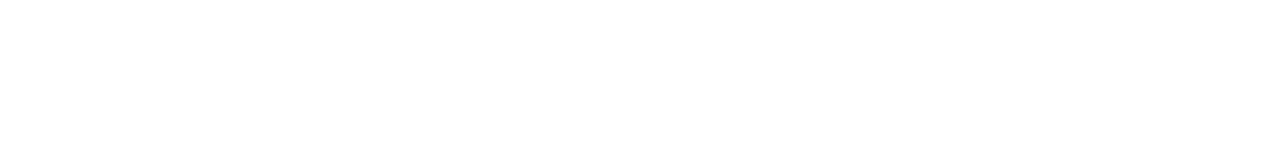
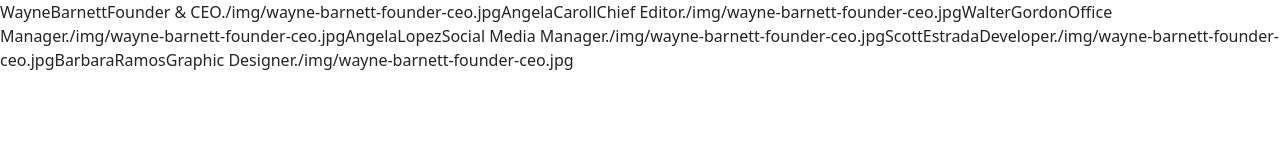
Before and after one commit to PinoGabriel/js-our-team, a plain HTML site: page index.html in a window 1280 px wide. Drawn offline with nearby package versions, Linux system fonts and the light colour scheme.

Commit message:
feat: added dom

```diff
--- a/js/main.js
+++ b/js/main.js
@@ -51,11 +51,11 @@ key(list);
 
 // STAMPRAE SU CONSOLE PER OGNI MEMBRO LE INFORMAIZONI
 function key(elemento) {
-
+    const msg = document.getElementById("msg")
     for (let i = 0; i < elemento.length; i++) {
 
         for (let chiave in elemento[i]) {
-            console.log(chiave, elemento[i][chiave]);
+            msg.innerHTML += (chiave, elemento[i][chiave]);
         }
 
     }
@@ -64,5 +64,3 @@ function key(elemento) {
 
 
 // STAMPARE LE INFO NEL DOM
-
-const msg = document.getElementById("msg")
```
Also changed, not shown: index.html (+0 -1 lines).
